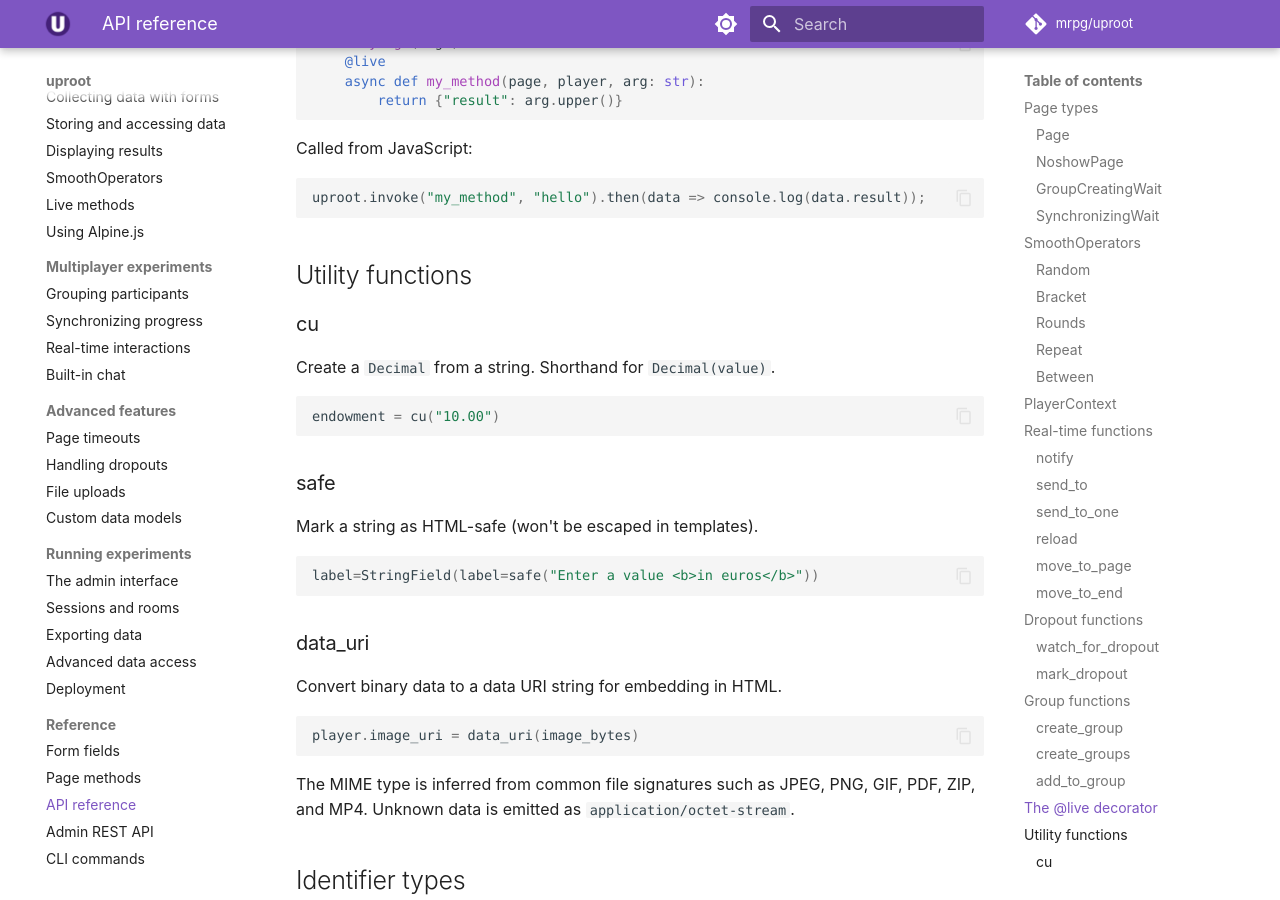
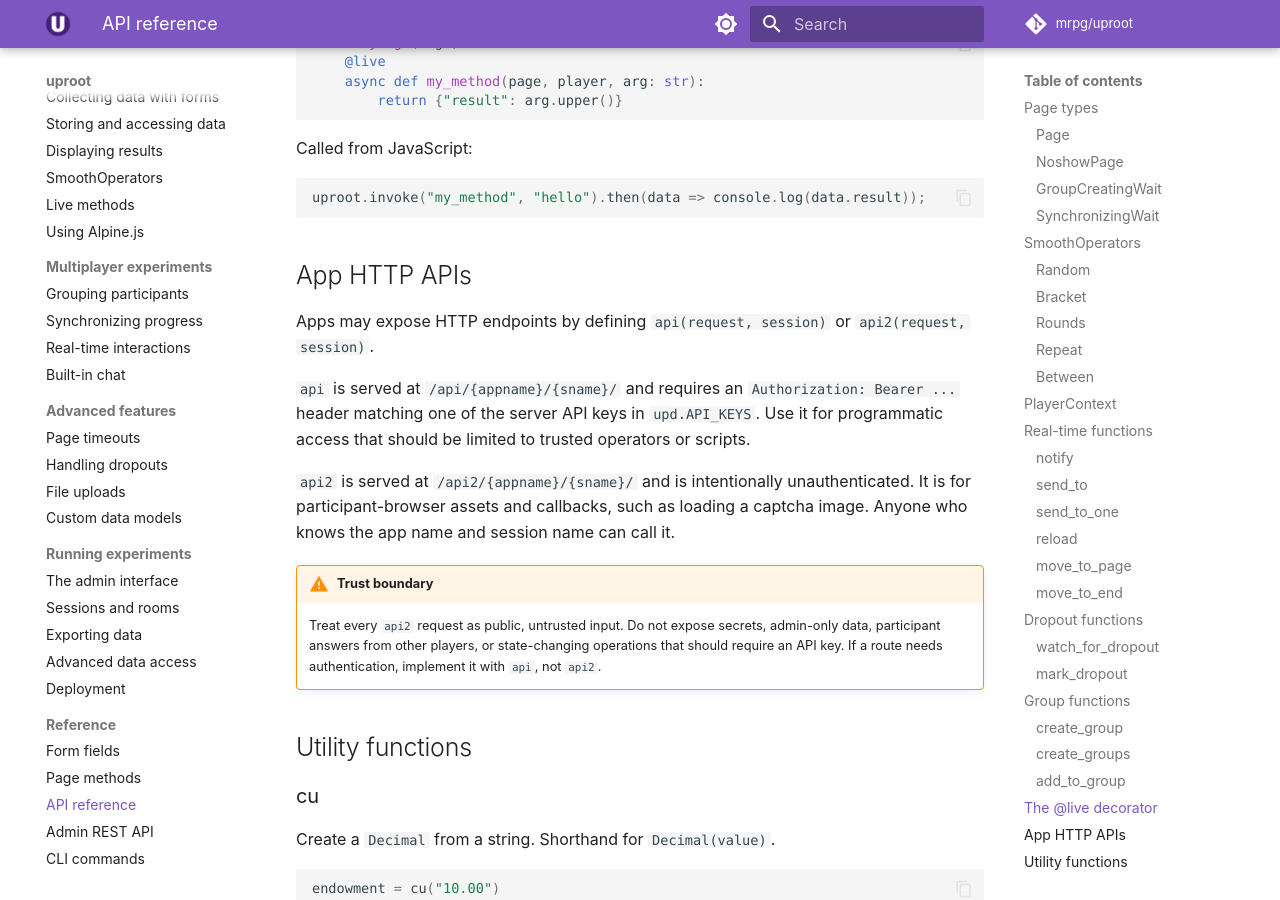
Before and after one commit to mrpg/uproot-docs, an MkDocs documentation site: the page built from docs/reference/api.md, in a window 1280 px wide and 900 px high, scrolled down 4807 px. Built offline with MkDocs 1.6.1 and Material for MkDocs 9.7.7, drawn with Linux system fonts in a browser that asks for light colours; comment, search, counter and statistics services are not loaded.

Commit message:
Document app API trust boundary

````diff
--- a/docs/reference/api.md
+++ b/docs/reference/api.md
@@ -231,6 +231,17 @@ Called from JavaScript:
 uproot.invoke("my_method", "hello").then(data => console.log(data.result));
 ```
 
+## App HTTP APIs
+
+Apps may expose HTTP endpoints by defining `api(request, session)` or `api2(request, session)`.
+
+`api` is served at `/api/{appname}/{sname}/` and requires an `Authorization: Bearer ...` header matching one of the server API keys in `upd.API_KEYS`. Use it for programmatic access that should be limited to trusted operators or scripts.
+
+`api2` is served at `/api2/{appname}/{sname}/` and is intentionally unauthenticated. It is for participant-browser assets and callbacks, such as loading a captcha image. Anyone who knows the app name and session name can call it.
+
+!!! warning "Trust boundary"
+    Treat every `api2` request as public, untrusted input. Do not expose secrets, admin-only data, participant answers from other players, or state-changing operations that should require an API key. If a route needs authentication, implement it with `api`, not `api2`.
+
 ## Utility functions
 
 ### cu
````
